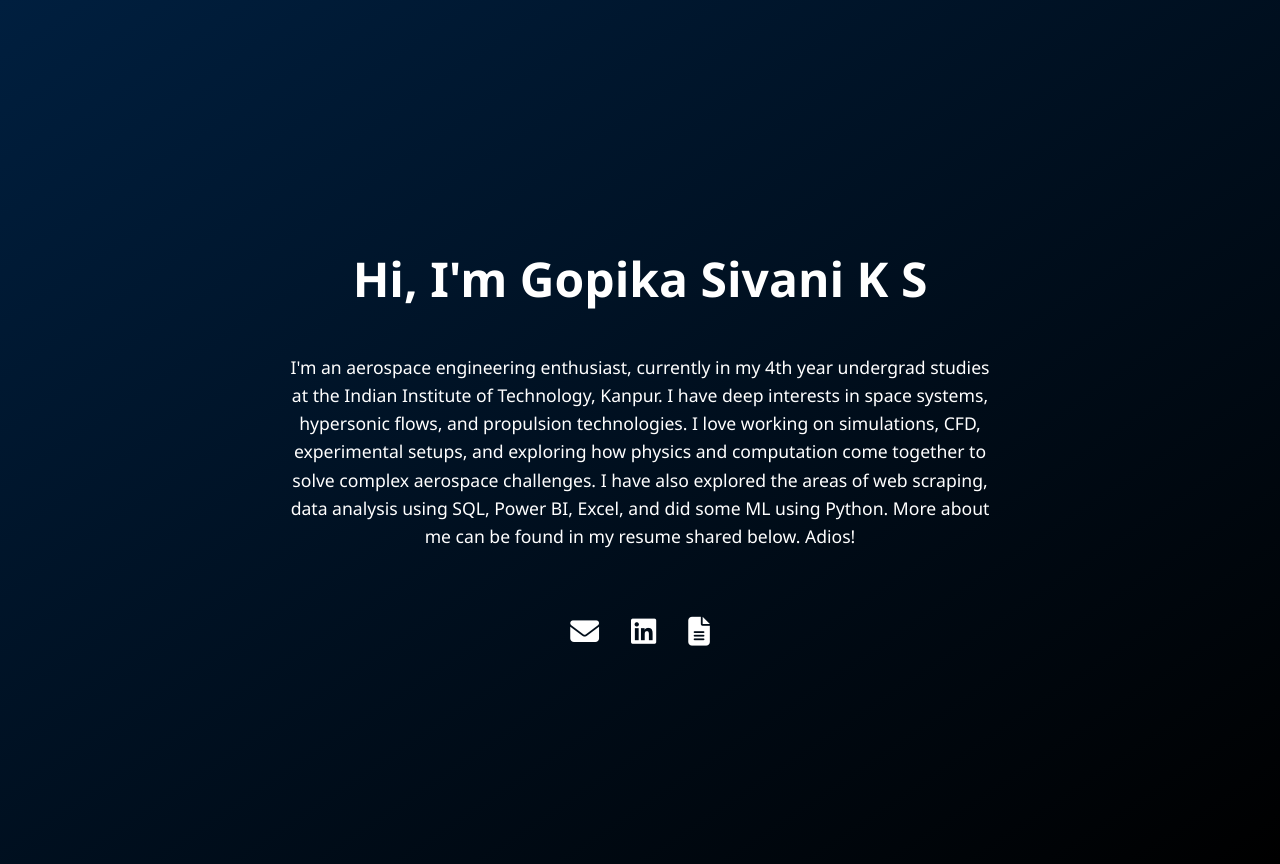
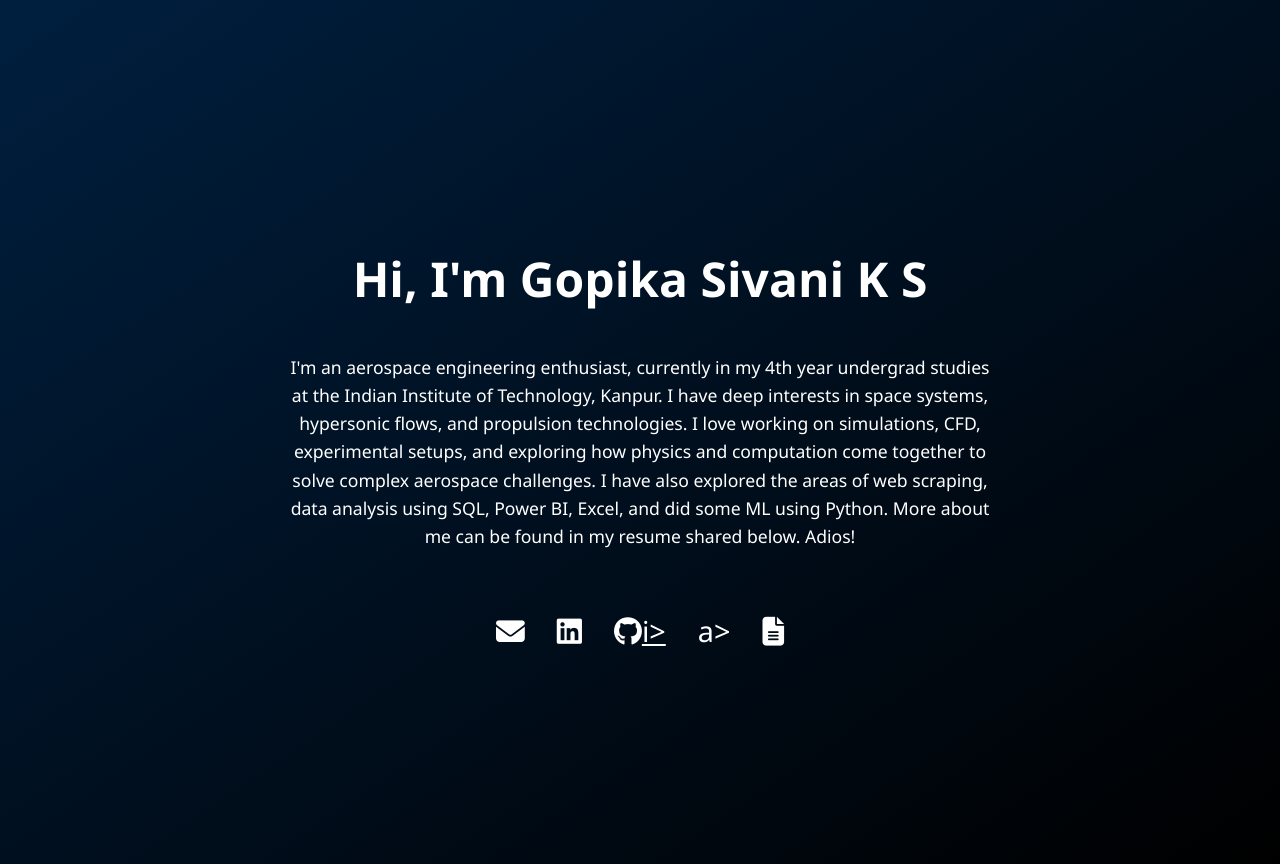
Before and after one commit to gsivanii/gsivanii.github.io, a plain HTML site: page index.html in a window 1280 px wide. Drawn offline with Linux system fonts and the light colour scheme.

Commit message:
Update index.html

```diff
--- a/index.html
+++ b/index.html
@@ -59,6 +59,7 @@
   <div class="icons">
     <a href="mailto:gopika22@iitk.ac.in" title="Email"><i class="fas fa-envelope"></i></a>
     <a href="https://www.linkedin.com/in/gopika-sivani-7716ba278/" target="_blank" title="LinkedIn"><i class="fab fa-linkedin"></i></a>
+    <a href="https://www.github.com/gsivanii" target="_blank" title="Github"><i class = "fab fa-github"></i>i></a>a>
     <a href="/resume.pdf" target="_blank" title="Resume"><i class="fas fa-file-alt"></i></a>
   </div>
 </body>
```
